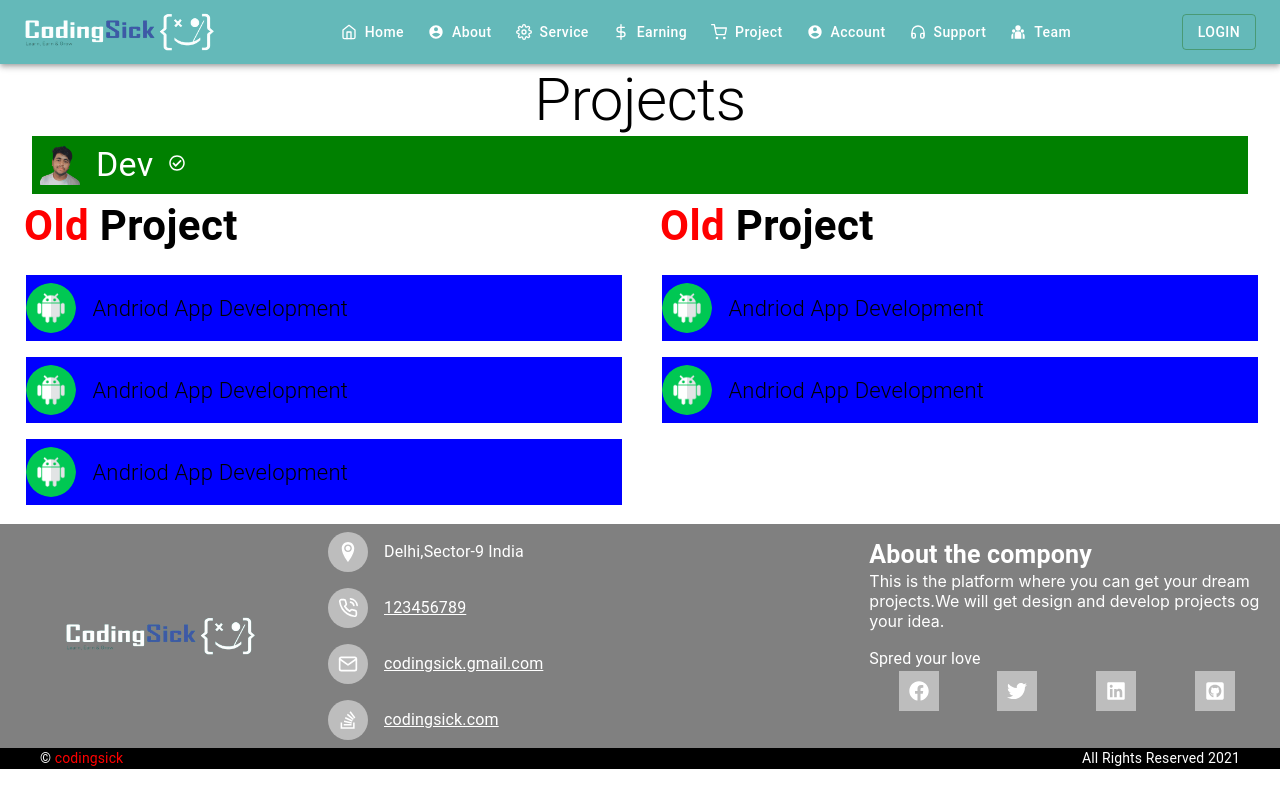
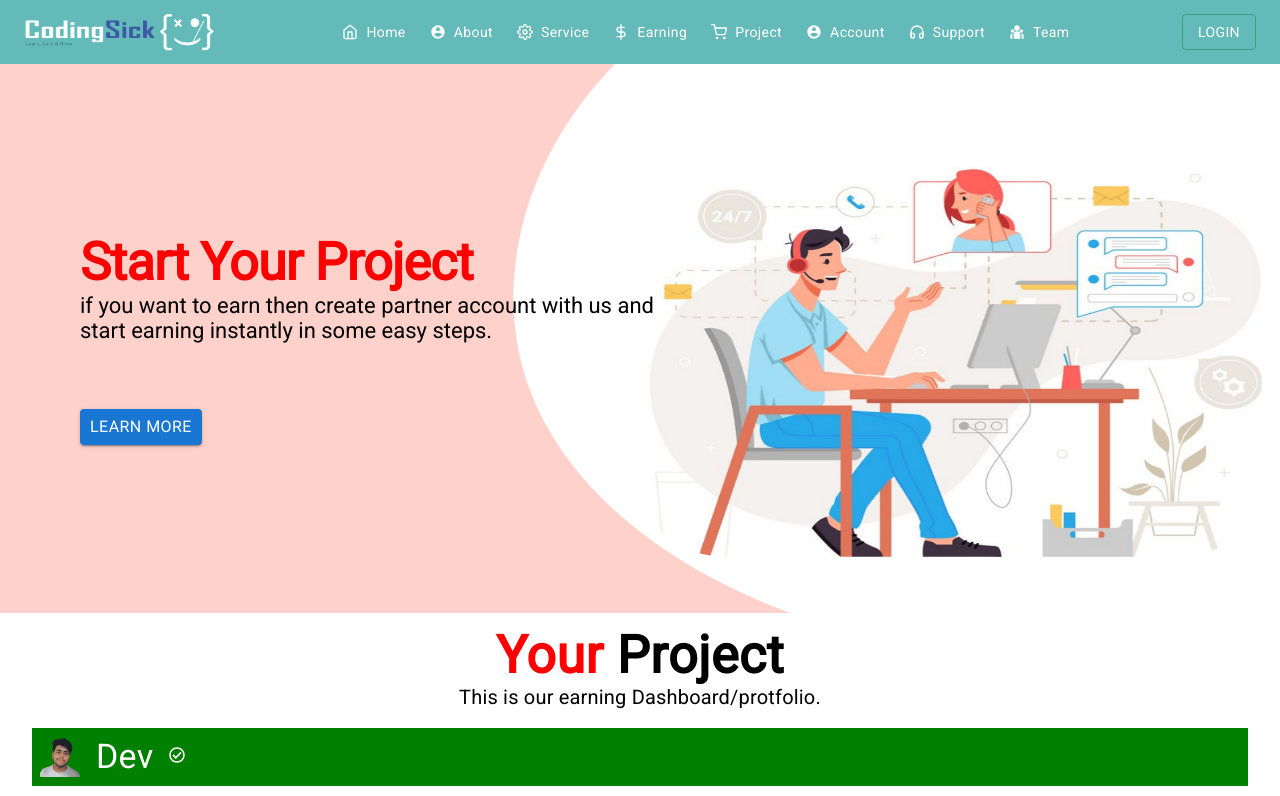
Before and after one commit to sunil7117/demo, a React (Create React App) app: page /project in a window 1280 px wide. Shown: the top 796 px of the page. Built offline with nearby package versions, Linux system fonts and the light colour scheme.

Commit message:
update all pages right now

```diff
--- a/src/component/loginSinginComponent/Login.js
+++ b/src/component/loginSinginComponent/Login.js
@@ -13,7 +13,7 @@ const Login = () => {
   };
   return (
     <div>
-      <Box>
+      <Box sx={{ height: 450 }}>
         <Typography sx={{ fontSize: 32, fontWeight: 600 }}>Login</Typography>
         <Box component="form" id="login" noValidate onSubmit={handleLogin}>
           <TextField
@@ -22,7 +22,7 @@ const Login = () => {
             name="email"
             variant="outlined"
             fullWidth
-            margin="normal"
+            margin="dense"
           />
           <TextField
             label="Password"
@@ -30,7 +30,7 @@ const Login = () => {
             name="password"
             variant="outlined"
             fullWidth
-            margin="normal"
+            margin="dense"
           />
           <Button type="submit" variant="contained">
             Login
--- a/src/component/loginSinginComponent/Registration.js
+++ b/src/component/loginSinginComponent/Registration.js
@@ -38,7 +38,7 @@ const Registration = () => {
   };
   return (
     <div>
-      <Box>
+      <Box sx={{ height: 450 }}>
         <Typography sx={{ fontSize: 32, fontWeight: 600 }}>
           Registration
         </Typography>
--- a/src/component/page/About.js
+++ b/src/component/page/About.js
@@ -20,8 +20,8 @@ const About = () => {
     title: "Our project",
     content:
       "provding the best costumer service. This is the plateform where you can develop your dream projects. we are here to do your work.",
-    btn1: { btnName: "Start Earning", btnIcon: "icon", btnColor: "primary" },
-    btn2: { btnName: "Give Work", btnIcon: "icon", btnColor: "error" },
+    btn1: { btnName: "Click Here", btnIcon: "icon", btnColor: "primary" },
+    // btn2: { btnName: "Give Work", btnIcon: "icon", btnColor: "error" },
   };
   return (
     <>
--- a/src/component/page/Earning.js
+++ b/src/component/page/Earning.js
@@ -18,7 +18,7 @@ const Earning = () => {
     ],
     content:
       "if you want to earn then create partner account with us and start earning instantly in some easy steps.",
-    btn1: { btnName: "Start Earning", btnIcon: "icon", btnColor: "primary" },
+    btn1: { btnName: "Learn More", btnIcon: "icon", btnColor: "primary" },
     // btn2: { btnName: "Give Work", btnIcon: "icon", btnColor: "error" },
   };
   const devinfo = {
@@ -47,9 +47,22 @@ const Earning = () => {
         </Grid>
       </ShowcaseOne>
       <Box>
-        <Typography variant="h2" textAlign="center">
-          Earnings
-        </Typography>
+        <Box paddingBottom={2}>
+          <Typography
+            textAlign="center"
+            sx={{
+              lineHeight: { xs: 1 },
+              fontSize: { xs: 42, md: 52 },
+              fontWeight: 600,
+            }}
+          >
+            <span style={{ color: "red" }}>Earning </span>Dashboard
+          </Typography>
+          <Typography textAlign="center" sx={{ fontSize: 20, fontWeight: 300 }}>
+            This is our earning Dashboard/protfolio.
+          </Typography>
+        </Box>
+
         <Box
           sx={{
             backgroundColor: "green",
--- a/src/component/page/Project.js
+++ b/src/component/page/Project.js
@@ -1,8 +1,26 @@
 import { Grid, Typography, Box, Avatar } from "@mui/material";
+import ShowcaseOne from "./mainComponent/ShowcaseOne";
+import About1 from "../../images/about1.png";
 import andr from "../../images/and1.png";
 import { FaRegCheckCircle } from "react-icons/fa";
 import dev from "../../images/dev.png";
 const Project = () => {
+  const showcase1 = {
+    pic: About1,
+    title: "Start Your Project",
+    child: [
+      {
+        content1: "sometiing",
+        content2: "someting",
+        btn: "create",
+      },
+    ],
+    content:
+      "if you want to earn then create partner account with us and start earning instantly in some easy steps.",
+    btn1: { btnName: "Learn More", btnIcon: "icon", btnColor: "primary" },
+    // btn2: { btnName: "Give Work", btnIcon: "icon", btnColor: "error" },
+  };
+
   const projectData = {
     devName: "Dev",
     image: dev,
@@ -13,30 +31,48 @@ const Project = () => {
       },
       {
         pic: andr,
-        title: "Andriod App Development",
+        title: "E-com / FlipZone",
       },
       {
         pic: andr,
-        title: "Andriod App Development",
+        title: "Project Update",
       },
     ],
     oldData: [
       {
         pic: andr,
-        title: "Andriod App Development",
-      },
-      {
-        pic: andr,
-        title: "Andriod App Development",
+        title: "codingsick.com / wordpress site",
       },
     ],
   };
   return (
     <>
+      <ShowcaseOne value={showcase1}>
+        <Grid container>
+          <Grid item xs={6} sx={{ backgroundColor: "red" }}>
+            one
+          </Grid>
+          <Grid item xs={6} sx={{ backgroundColor: "blue" }}>
+            Two
+          </Grid>
+        </Grid>
+      </ShowcaseOne>
       <Box>
-        <Typography variant="h2" textAlign="center">
-          Projects
-        </Typography>
+        <Box paddingBottom={2}>
+          <Typography
+            textAlign="center"
+            sx={{
+              lineHeight: { xs: 1 },
+              fontSize: { xs: 42, md: 52 },
+              fontWeight: 600,
+            }}
+          >
+            <span style={{ color: "red" }}>Your </span>Project
+          </Typography>
+          <Typography textAlign="center" sx={{ fontSize: 20, fontWeight: 300 }}>
+            This is our earning Dashboard/protfolio.
+          </Typography>
+        </Box>
         <Box
           sx={{
             backgroundColor: "green",
@@ -59,10 +95,10 @@ const Project = () => {
           </Box>
         </Box>
       </Box>
-      <Grid container justifyContent="space-between" columnSpacing={5} px={3}>
-        <Grid item xs={12} sm={6}>
+      <Grid container justifyContent="space-around" columnSpacing={5} px={3}>
+        <Grid item xs={10} sm={5}>
           <Typography sx={{ fontSize: { xs: 31, md: 42 }, fontWeight: 600 }}>
-            <span style={{ color: "red" }}> Old</span> Project
+            <span style={{ color: "red" }}> Latest</span> Project
           </Typography>
           <Box sx={{ width: "100%", p: 0.3 }}>
             {projectData.newData.map((Data) => {
@@ -104,7 +140,7 @@ const Project = () => {
             })}
           </Box>
         </Grid>
-        <Grid item xs={12} sm={6}>
+        <Grid item xs={10} sm={5}>
           <Typography sx={{ fontSize: { xs: 31, md: 42 }, fontWeight: 600 }}>
             <span style={{ color: "red" }}> Old</span> Project
           </Typography>
--- a/src/component/page/mainComponent/ShowcaseOne.js
+++ b/src/component/page/mainComponent/ShowcaseOne.js
@@ -30,7 +30,11 @@ const ShowcaseOne = (props) => {
               <Typography
                 component="div"
                 variant="h1"
-                sx={{ fontSize: { xs: 32, sm: 32, md: 42 }, fontWeight: 600 }}
+                sx={{
+                  fontSize: { xs: 32, sm: 32, md: 52 },
+                  fontWeight: 700,
+                  color: "red",
+                }}
               >
                 {props.value.title}
               </Typography>
@@ -38,7 +42,6 @@ const ShowcaseOne = (props) => {
                 <Grid item xs={6} md={12}>
                   <Box
                     sx={{
-                      background: "red",
                       width: { xs: 210, sm: 400, md: 600 },
                       pb: 1,
                     }}
@@ -49,7 +52,7 @@ const ShowcaseOne = (props) => {
                       sx={{
                         overflow: { xs: "hidden", sm: "hidden", md: "visible" },
                         height: { xs: 95, sm: 100 },
-                        fontSize: { xs: 16, sm: 16 },
+                        fontSize: { xs: 16, sm: 22 },
                       }}
                     >
                       {props.value.content}
--- a/src/component/page/mainComponent/ShowcaseTwo.js
+++ b/src/component/page/mainComponent/ShowcaseTwo.js
@@ -1,6 +1,7 @@
 import { Button, Typography, Box, Grid } from "@mui/material";
 
 const ShowcaseTwo = (props) => {
+  const btn2 = props.value.btn2;
   // console.log(props.value.pic);
   return (
     <>
@@ -30,7 +31,12 @@ const ShowcaseTwo = (props) => {
               <Typography
                 component="div"
                 variant="h1"
-                sx={{ fontSize: { xs: 25, sm: 32, md: 42 }, fontWeight: 600 }}
+                textAlign="center"
+                sx={{
+                  fontSize: { xs: 25, sm: 32, md: 52 },
+                  fontWeight: 700,
+                  color: "red",
+                }}
               >
                 {props.value.title}
               </Typography>
@@ -52,7 +58,7 @@ const ShowcaseTwo = (props) => {
                           md: "visible",
                         },
                         height: { xs: 95, sm: 100 },
-                        fontSize: { xs: 18, sm: 20 },
+                        fontSize: { xs: 16, sm: 22 },
                       }}
                     >
                       {props.value.content}
@@ -72,16 +78,20 @@ const ShowcaseTwo = (props) => {
                     {props.value.btn1.btnName}
                   </Button>
                 </Grid>
+                {btn2 === undefined ? (
+                  ""
+                ) : (
                   <Grid item xs={12} md={6}>
                     <Button
                       variant="outlined"
                       size="small"
                       color={props.value.btn2.btnColor}
-                    sx={{ fontSize: { xs: 12, sm: 14 } }}
+                      sx={{ fontSize: { xs: 10, sm: 12 } }}
                     >
                       {props.value.btn2.btnName}
                     </Button>
                   </Grid>
+                )}
               </Grid>
             </Box>
           </Grid>
--- a/src/component/page/service.js
+++ b/src/component/page/service.js
@@ -11,11 +11,10 @@ import error from "../../images/error.png";
 const Service = () => {
   const showcase1 = {
     pic: service,
-    title: "CodingSick",
+    title: "Your Wishes Our services",
     content:
-      "provding the best costumer service. This is the plateform where you can develop your dream projects. we are here to do your work.",
-    btn1: { btnName: "Start Earning", btnIcon: "icon", btnColor: "primary" },
-    btn2: { btnName: "Give Work", btnIcon: "icon", btnColor: "error" },
+      "We are providing you the best customer sevice across the world. CodingSick provies many kind of Technical Support for Free of Cost.",
+    btn1: { btnName: "Learn More", btnIcon: "icon", btnColor: "primary" },
   };
   const servicepacks = [
     {
@@ -63,9 +62,21 @@ const Service = () => {
     <>
       <ShowcaseOne value={showcase1} />
       <Box sx={{ width: "80%", m: "auto" }}>
-        <Typography variant="h2" textAlign="center">
-          Services
-        </Typography>
+        <Box paddingBottom={2}>
+          <Typography
+            textAlign="center"
+            sx={{
+              lineHeight: { xs: 1 },
+              fontSize: { xs: 42, md: 52 },
+              fontWeight: 600,
+            }}
+          >
+            <span style={{ color: "red" }}>Service </span>Dashboard
+          </Typography>
+          <Typography textAlign="center" sx={{ fontSize: 20, fontWeight: 300 }}>
+            This is our earning Dashboard/protfolio.
+          </Typography>
+        </Box>
 
         <Grid container>
           {servicepacks.map((servicepack, i) => {
--- a/src/index.css
+++ b/src/index.css
@@ -1,13 +1,16 @@
 body {
   margin: 0;
-  font-family: -apple-system, BlinkMacSystemFont, 'Segoe UI', 'Roboto', 'Oxygen',
+  /* font-family: -apple-system, BlinkMacSystemFont, 'Segoe UI', 'Roboto', 'Oxygen',
     'Ubuntu', 'Cantarell', 'Fira Sans', 'Droid Sans', 'Helvetica Neue',
-    sans-serif;
+    sans-serif; */
+
+  font-family: "Roboto";
+
   -webkit-font-smoothing: antialiased;
   -moz-osx-font-smoothing: grayscale;
 }
 
 code {
-  font-family: source-code-pro, Menlo, Monaco, Consolas, 'Courier New',
+  font-family: source-code-pro, Menlo, Monaco, Consolas, "Courier New",
     monospace;
 }
```
Also changed, not shown: src/index.js (+7 -6 lines). Lines whose indentation alone changed are shown as unchanged.
